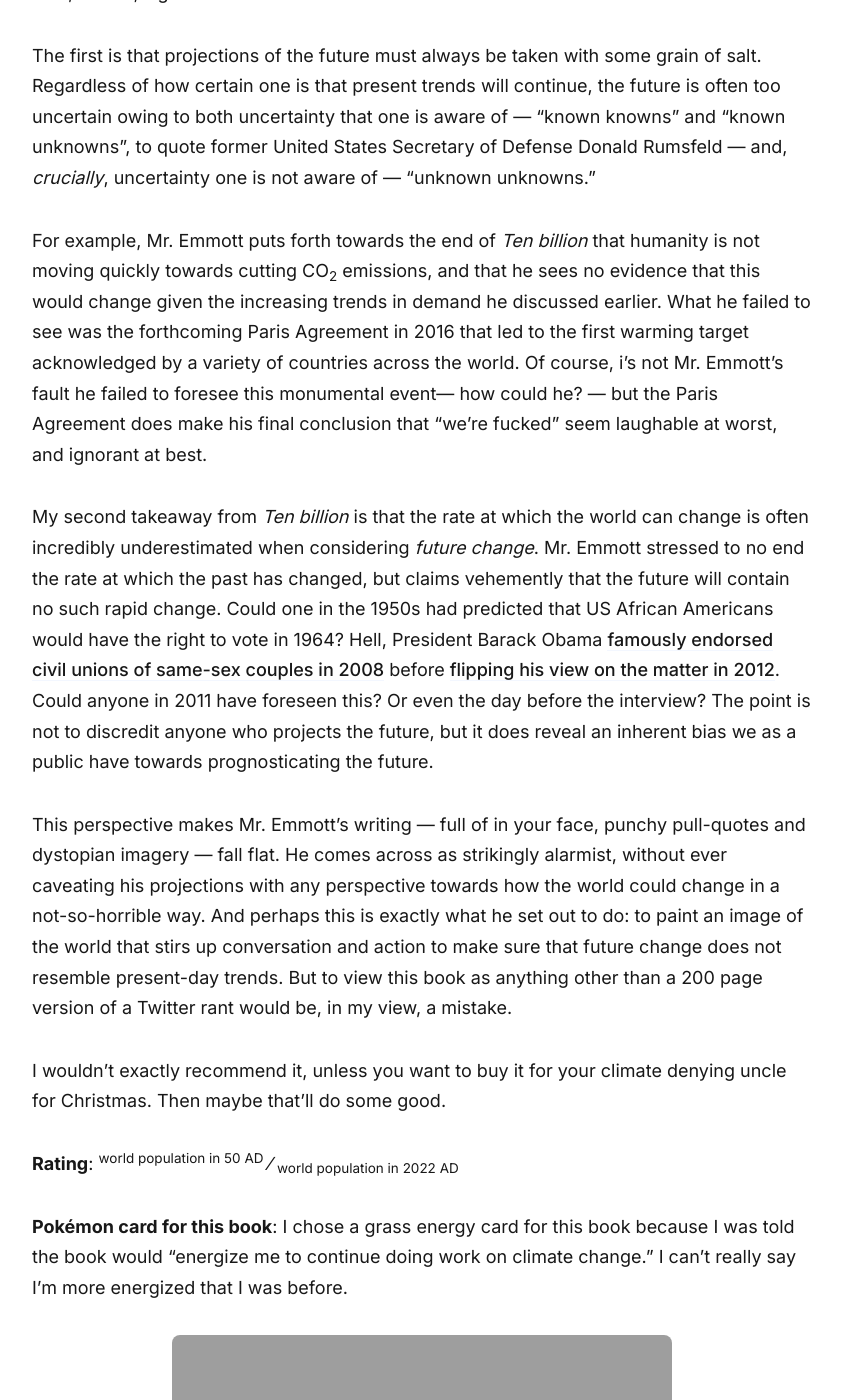
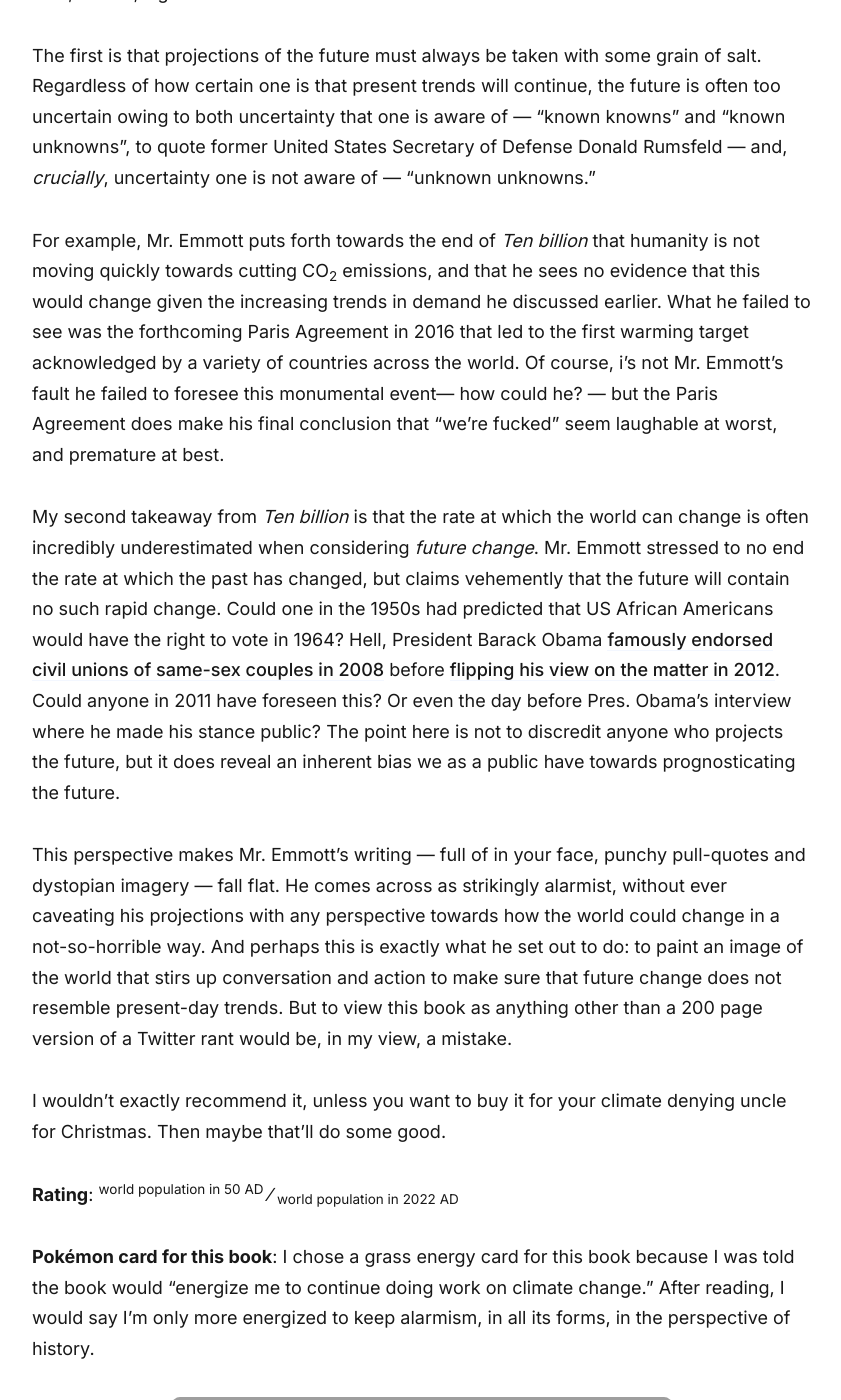
Before and after one commit to adam-bauer-34/adam-bauer-34.github.io, a Jekyll site: the page built from _posts/2022-12-19-ten-billion-emmott.md, in a window 1280 px wide and 1400 px high, scrolled down 2582 px. Shown: the whole window, without its empty margins (218-1059 px from the left). Built offline with Jekyll 4.4.1, drawn with Linux system fonts in a browser that asks for light colours; nearby versions of some CDN libraries; some web fonts are replaced; grey boxes are pictures that could not be loaded.

Commit message:
changed some wordings

```diff
--- a/_posts/2022-12-19-ten-billion-emmott.md
+++ b/_posts/2022-12-19-ten-billion-emmott.md
@@ -25,9 +25,9 @@
 
 The first is that projections of the future must always be taken with some grain of salt. Regardless of how certain one is that present trends will continue, the future is often too uncertain owing to both uncertainty that one is aware of — “known knowns” and “known unknowns”, to quote former United States Secretary of Defense Donald Rumsfeld — and, _crucially_, uncertainty one is not aware of — “unknown unknowns.”
 
-For example, Mr. Emmott puts forth towards the end of _Ten billion_ that humanity is not moving quickly towards cutting CO<sub>2</sub> emissions, and that he sees no evidence that this would change given the increasing trends in demand he discussed earlier. What he failed to see was the forthcoming Paris Agreement in 2016 that led to the first warming target acknowledged by a variety of countries across the world. Of course, i’s not Mr. Emmott’s fault he failed to foresee this monumental event— how could he? — but the Paris Agreement does make his final conclusion that “we’re fucked” seem laughable at worst, and ignorant at best.
+For example, Mr. Emmott puts forth towards the end of _Ten billion_ that humanity is not moving quickly towards cutting CO<sub>2</sub> emissions, and that he sees no evidence that this would change given the increasing trends in demand he discussed earlier. What he failed to see was the forthcoming Paris Agreement in 2016 that led to the first warming target acknowledged by a variety of countries across the world. Of course, i’s not Mr. Emmott’s fault he failed to foresee this monumental event— how could he? — but the Paris Agreement does make his final conclusion that “we’re fucked” seem laughable at worst, and premature at best.
 
-My second takeaway from _Ten billion_ is that the rate at which the world can change is often incredibly underestimated when considering _future change_. Mr. Emmott stressed to no end the rate at which the past has changed, but claims vehemently that the future will contain no such rapid change. Could one in the 1950s had predicted that US African Americans would have the right to vote in 1964? Hell, President Barack Obama [famously endorsed civil unions of same-sex couples in 2008](https://www.politifact.com/factchecks/2012/may/11/barack-obama/president-barack-obamas-shift-gay-marriage/) before [flipping his view on the matter in 2012](https://abcnews.go.com/Politics/transcript-robin-roberts-abc-news-interview-president-obama/story?id=16316043). Could anyone in 2011 have foreseen this? Or even the day before the interview? The point is not to discredit anyone who projects the future, but it does reveal an inherent bias we as a public have towards prognosticating the future.
+My second takeaway from _Ten billion_ is that the rate at which the world can change is often incredibly underestimated when considering _future change_. Mr. Emmott stressed to no end the rate at which the past has changed, but claims vehemently that the future will contain no such rapid change. Could one in the 1950s had predicted that US African Americans would have the right to vote in 1964? Hell, President Barack Obama [famously endorsed civil unions of same-sex couples in 2008](https://www.politifact.com/factchecks/2012/may/11/barack-obama/president-barack-obamas-shift-gay-marriage/) before [flipping his view on the matter in 2012](https://abcnews.go.com/Politics/transcript-robin-roberts-abc-news-interview-president-obama/story?id=16316043). Could anyone in 2011 have foreseen this? Or even the day before Pres. Obama's interview where he made his stance public? The point here is not to discredit anyone who projects the future, but it does reveal an inherent bias we as a public have towards prognosticating the future.
 
 This perspective makes Mr. Emmott’s writing — full of in your face, punchy pull-quotes and dystopian imagery — fall flat. He comes across as strikingly alarmist, without ever caveating his projections with any perspective towards how the world could change in a not-so-horrible way. And perhaps this is exactly what he set out to do: to paint an image of the world that stirs up conversation and action to make sure that future change does not resemble present-day trends. But to view this book as anything other than a 200 page version of a Twitter rant would be, in my view, a mistake.
 
@@ -35,7 +35,7 @@
 
 **Rating**: <sup>world population in 50 AD</sup> &#8260; <sub>world population in 2022 AD</sub>
 
-**Pok&eacute;mon card for this book**: I chose a grass energy card for this book because I was told the book would “energize me to continue doing work on climate change.” I can’t really say I’m more energized that I was before.
+**Pok&eacute;mon card for this book**: I chose a grass energy card for this book because I was told the book would “energize me to continue doing work on climate change.” After reading, I would say I'm only more energized to keep alarmism, in all its forms, in the perspective of history.
 
 <div class="gallery-box">
   <div class="gallery">
```
Also changed, not shown: _posts/2022-11-28-rise-and-fall-kennedy.md (+1 -1 lines).
